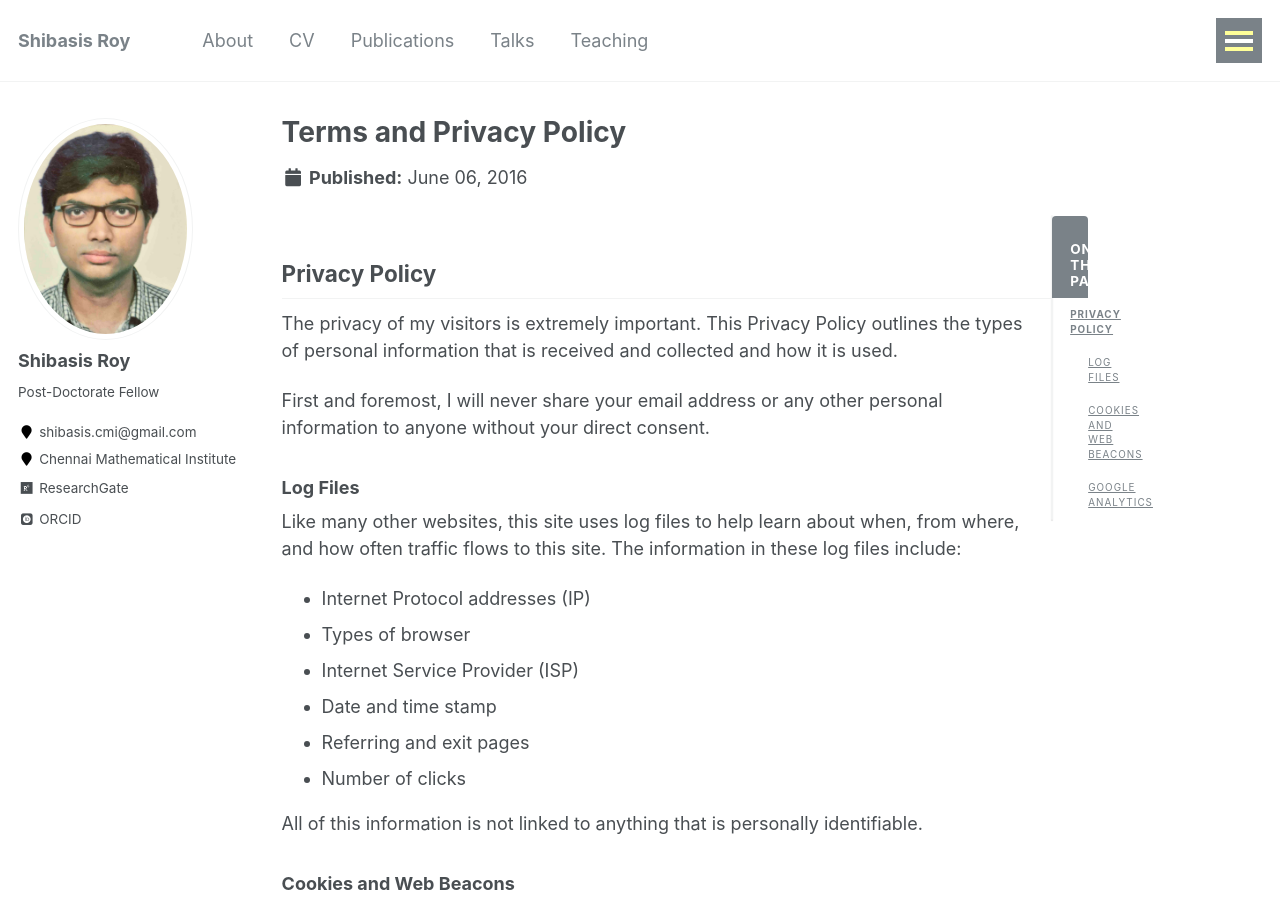
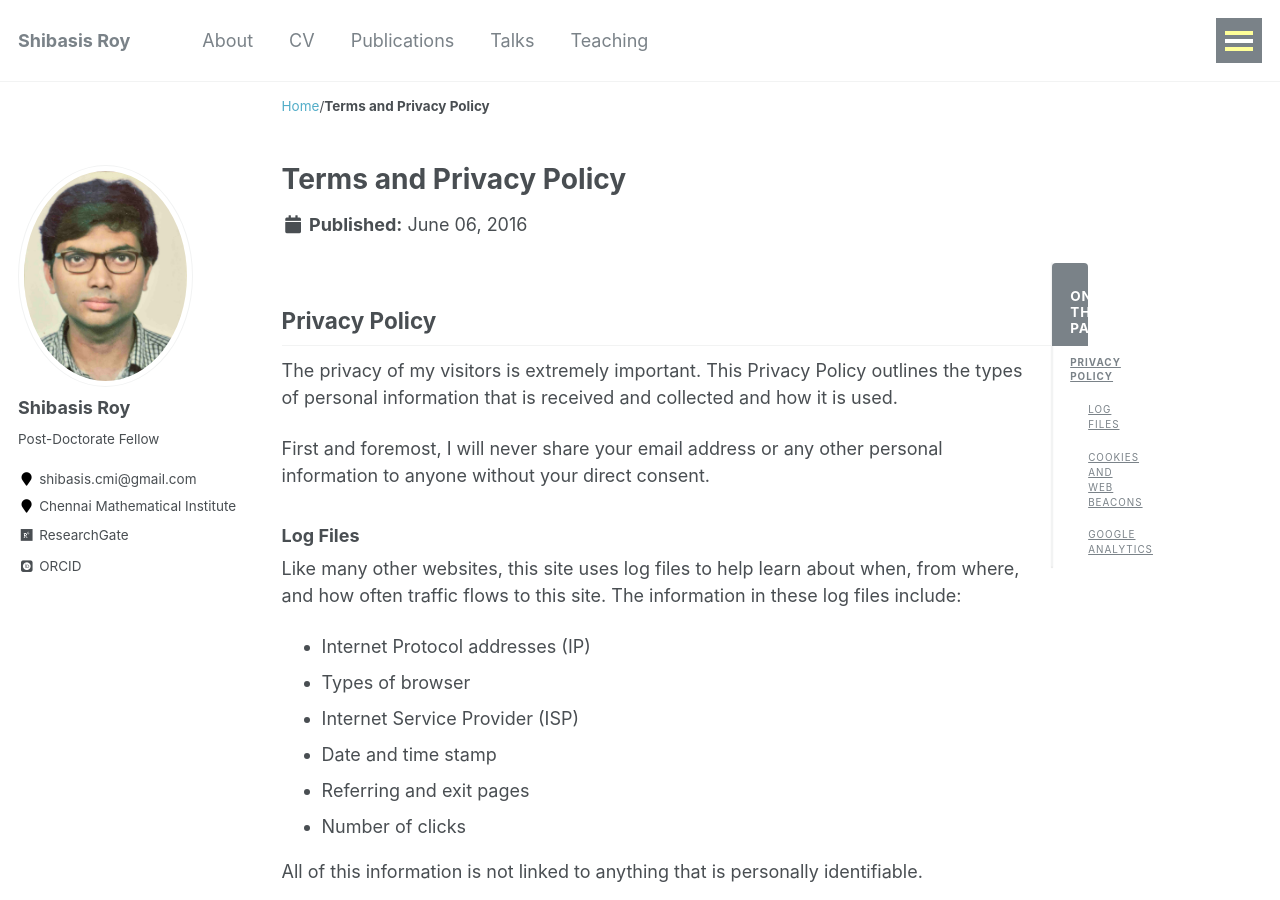
Before and after one commit to shibasisr/shibasisr.github.io, a Jekyll site: the page built from _pages/terms.md, in a window 1280 px wide and 900 px high. Built offline with Jekyll 4.4.1, drawn with Linux system fonts in a browser that asks for light colours; some web fonts are replaced; a script bundle is joined from its source files by our own code; library files that are not in the unit come from our copies; part of the change alters nothing that is shown.

```diff
--- a/_config.yml
+++ b/_config.yml
@@ -15,7 +15,7 @@ url                      : https://shibasisr.github.io
 baseurl                  : "" # the subpath of your site, e.g. "/blog"
 repository               : "shibasisr/shibasisr.github.io"
 teaser                   :  # filename of teaser fallback teaser image placed in /images/, .e.g. "500x300.png"
-breadcrumbs              : false # true, false (default)
+breadcrumbs              : true #false # true, false (default)
 words_per_minute         : 160
 future                   : true
 read_more                : "disabled" # if enabled, adds "Read more" links to excerpts
```
